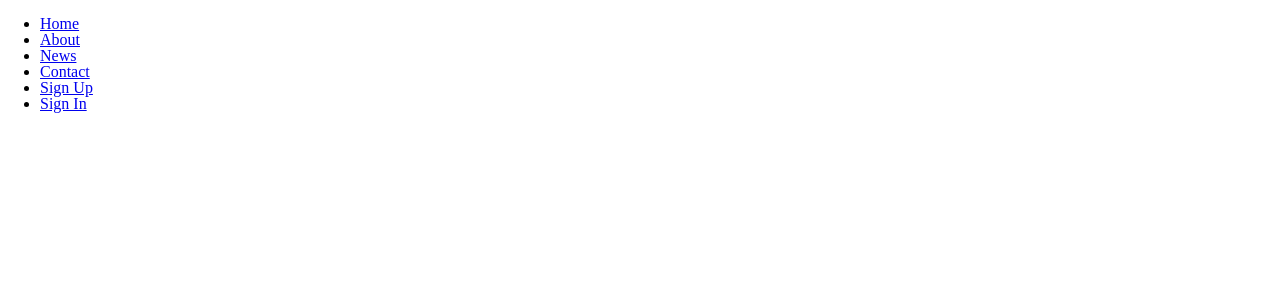
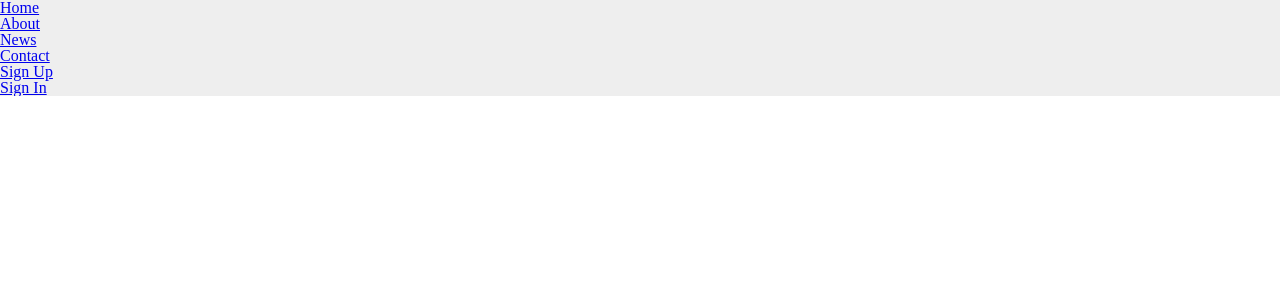
Before and after one commit to aminalgar3a/aminalgar3a-devytech, a PHP site: page / in a window 1280 px wide. Shown: the top 300 px of the page. Run offline with PHP 8.4, Linux system fonts and the light colour scheme.

Commit message:
Update style.css

```diff
--- a/style.css
+++ b/style.css
@@ -11,4 +11,11 @@ body {
 /*########## Nav bar ########## */
 nav {
     width: 100%;
+    margin: 0;
 }
+nav ul {
+    background-color: #eee;
+    overflow: hidden;
+    margin: 0;
+    padding: 0;
+}
```
